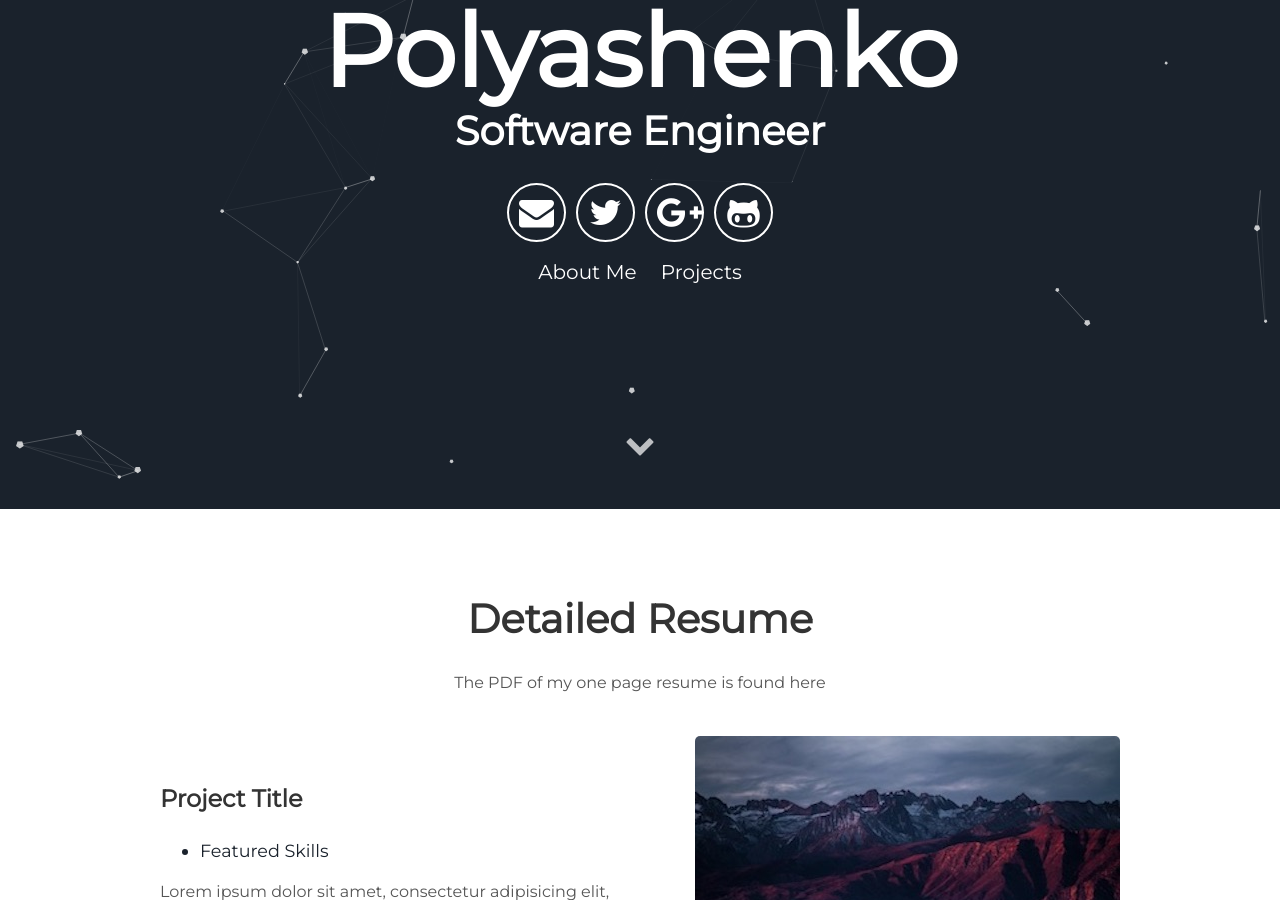
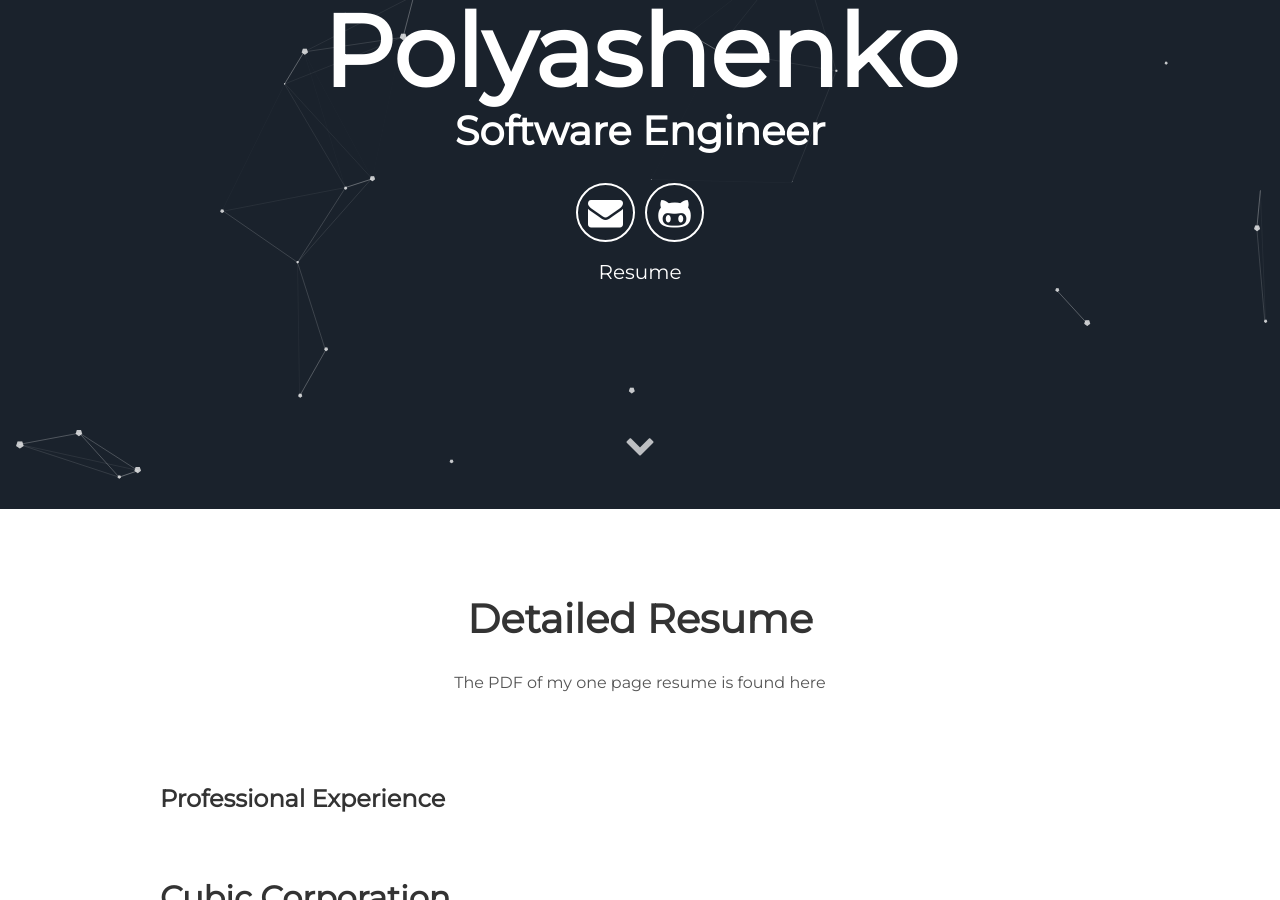
Before and after one commit to Velosareon/konopoly.github.io, a Jekyll site: the page built from index.html, in a window 1280 px wide and 900 px high, scrolled down 391 px. Built offline with Jekyll 4.4.1, drawn with Linux system fonts in a browser that asks for light colours; some of the changed text lies outside the part shown.

Commit message:
updated resume description

```diff
--- a/_includes/header.html
+++ b/_includes/header.html
@@ -6,13 +6,10 @@
       </h1>
       <div class="header-icons">
         <a aria-label="Send email" href="#"><i class="icon fa fa-envelope"></i></a>
-        <a aria-label="My Twitter" target="_blank" href="#"><i class="icon fa fa-twitter" aria-hidden="true"></i></a>
-        <a aria-label="My Google Plus" target="_blank" href="#"><i class="icon fa fa-google-plus" aria-hidden="true"></i></a>
-        <a aria-label="My Github" target="_blank" href="#"><i class="icon fa fa-github-alt" aria-hidden="true"></i></a>
+        <a aria-label="My Github" target="_blank" href="mailto:kpolyash@gmail.com"><i class="icon fa fa-github-alt" aria-hidden="true"></i></a>
       </div>
       <div class="header-links">
-        <a class="link" href="#about" data-scroll>About Me</a>
-        <a class="link" href="#projects" data-scroll>Projects</a>
+        <a class="link" href="#projects" data-scroll>Resume</a>
       </div>
   </div>
   <a class="down" href="#about" data-scroll><i class="icon fa fa-chevron-down" aria-hidden="true"></i></a>
--- a/_includes/projects.html
+++ b/_includes/projects.html
@@ -3,15 +3,24 @@
   <p>The PDF of my one page resume is found here</p>
 </div>
 <div class="user-projects">
-  <div class="images-right">
-    <img alt="mountains" src="{{ "/assets/img/mountains.jpg" | prepend: site.baseurl }}" />
-  </div>
   <div class="contents">
-    <h3> Project Title </h3>
-    <ul>
-      <li> Featured Skills</li>
-    </ul>
-    <p>Lorem ipsum dolor sit amet, consectetur adipisicing elit, sed do eiusmod tempor incididunt ut labore et dolore magna aliqua. Ut enim ad minim veniam, quis nostrud exercitation ullamco laboris nisi ut aliquip ex ea commodo consequat.</p>
-    <a class="project-link" href="#">Check it out</a>
+    <h3> Professional Experience </h3>
+    <h2> Cubic Corporation </h2>
+    <p>
+      Developed Java microservices that were deployed across several projects, replacing
+      outdated monolithic applications.
+    </p>
+    <p>
+      Refactored a large legacy application, resulting in the deletion of over 5,000 lines
+      of code and simplifying further development and code maintainability.
+    </p>
+    <p>
+      Wrote and deployed software that replaced manual testing for software releases,
+      reducing both testing time and the number of recurring bugs.
+    </p>
+    <p>
+      Worked with product managers to capture and define technical specifications and
+      customer requirements.
+    </p>
   </div>
 </div>
```
